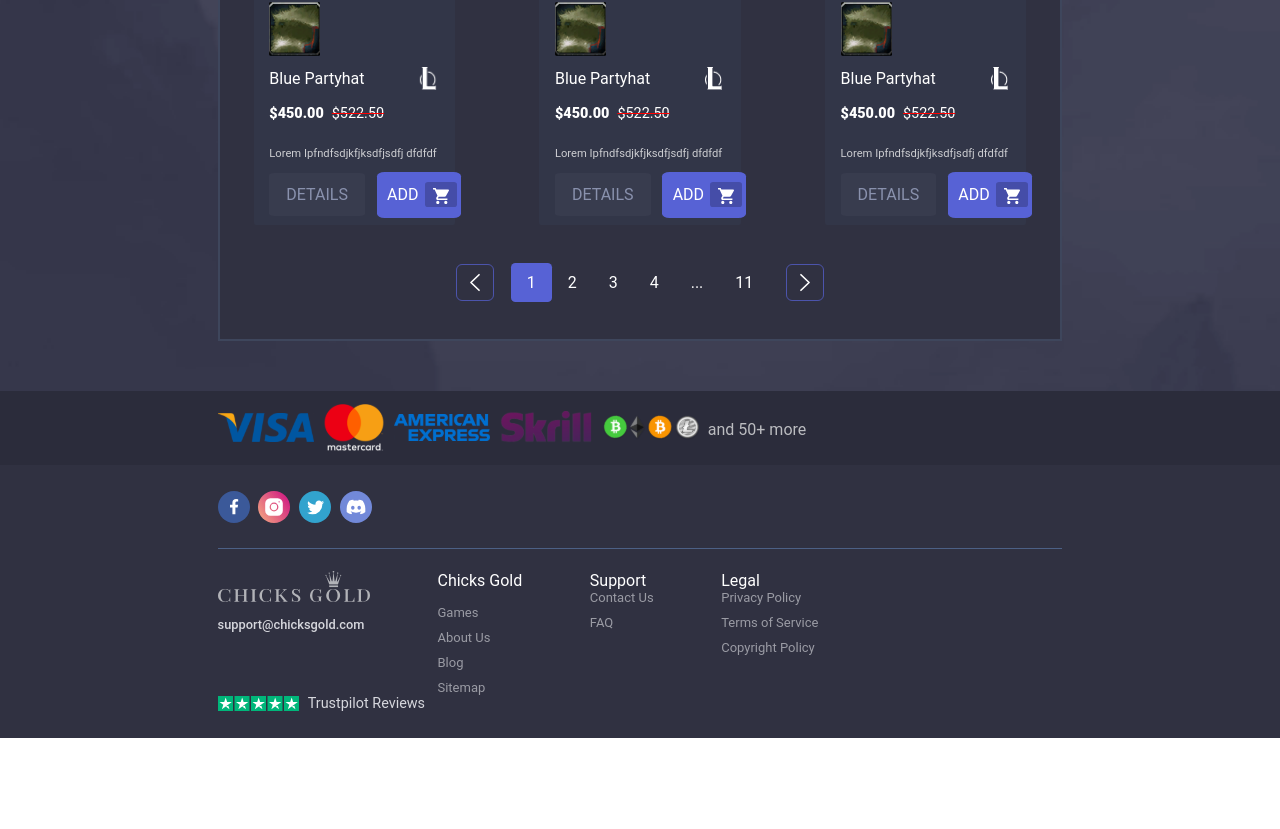
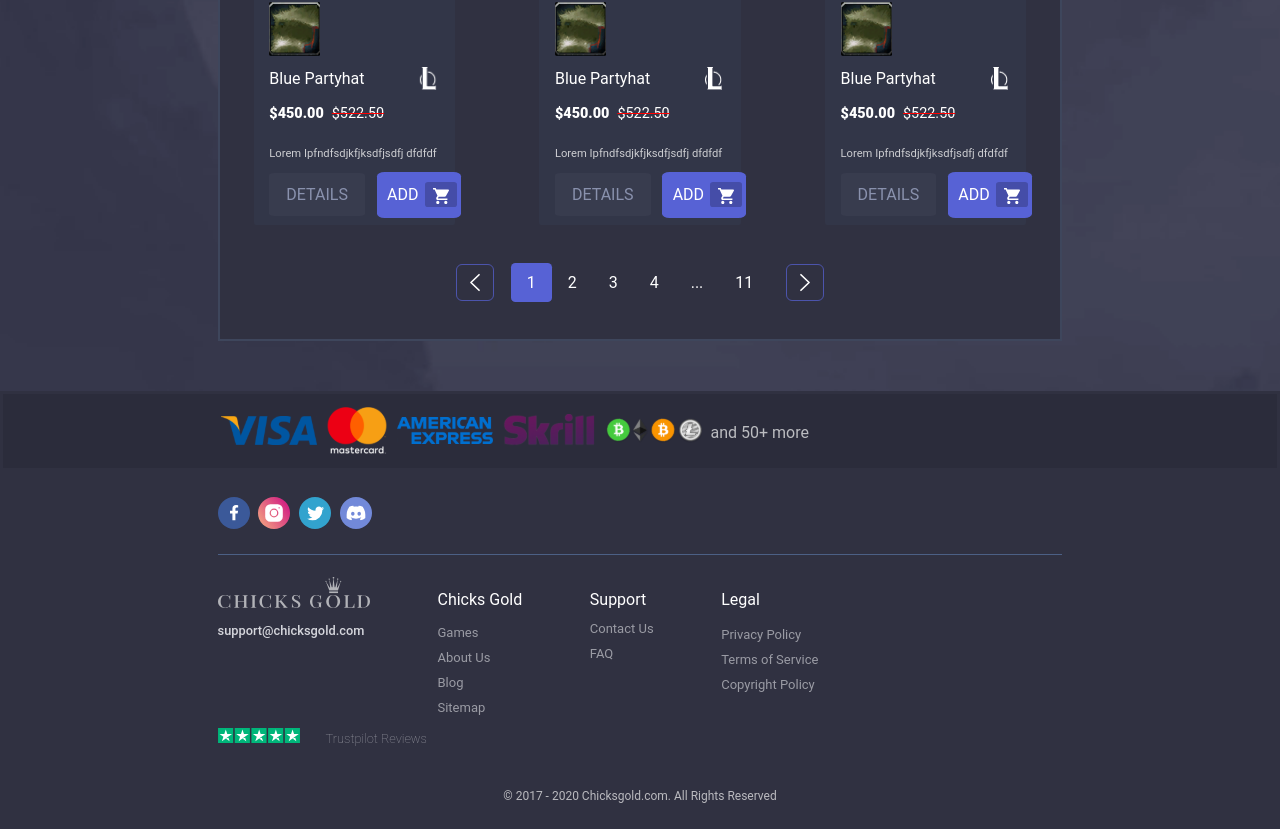
Before and after one commit to Softx0/FrontendChallenge, a React (Vite) app: page / in a window 1280 px wide. Shown: the part 1654-2483 px from the top of the page. Before the commit the page ends 2392 px from the top, so only its background shows below. Built offline with nearby package versions, Linux system fonts and the light colour scheme.

Commit message:
feat: finish footer

```diff
--- a/src/pages/CondimentumConsectetur/CondimentumConsectetur.tsx
+++ b/src/pages/CondimentumConsectetur/CondimentumConsectetur.tsx
@@ -150,7 +150,7 @@
                             <span className='generic-text-footer footer-email'>support@chicksgold.com</span>
                         </div>
 
-                        <div className="container-footer-columns-list">
+                        <div className="container-footer-columns-list special-container">
                             <span className='generic-text title-column'>
                                 Chicks Gold
                             </span>
@@ -162,8 +162,8 @@
                             </ul>
                         </div>
 
-                        <div className="container-footer-columns-list">
-                            <span className='generic-text title-second-column'>
+                        <div className="container-footer-columns-list special-container">
+                            <span className='generic-text  title-column'>
                                 Support
                             </span>
                             <ul>
@@ -172,8 +172,8 @@
                             </ul>
                         </div>
 
-                        <div className="container-footer-columns-list">
-                            <span className='generic-text title-second-column'>
+                        <div className="container-footer-columns-list special-container">
+                            <span className='generic-text title-column'>
                                 Legal
                             </span>
                             <ul>
@@ -183,11 +183,23 @@
                             </ul>
                         </div>
 
-                        <div className="container-footer-last-column">
-                            <img src={StartSVG} className='start-icon'/>
-                            <span className='generic-text-footer footer-title-reviews'>Trustpilot Reviews</span>
+                        <div className="container-footer-last-column special-container">
+                            <div>
+                                <img src={StartSVG} className='start-icon' />
+                            </div>
+
+                            <div>
+                                <span className='footer-title-reviews'>Trustpilot Reviews</span>
+                            </div>
+
                         </div>
 
+                    </div>
+
+                    <div className='container-all-rights-reserved'>
+                        <span className='label-all-rights-reserved'>
+                            © 2017 - 2020 Chicksgold.com. All Rights Reserved
+                        </span>
                     </div>
                 </div>
 
--- a/src/pages/CondimentumConsectetur/styles/CondimentumConsecteturStyles.css
+++ b/src/pages/CondimentumConsectetur/styles/CondimentumConsecteturStyles.css
@@ -118,6 +118,7 @@
   align-items: center;
   background-color: #2b2c3b;
   padding: 1% 17% 0.8% 17%;
+  border: 3px solid #303141;
 }
 
 .container-social-media-icons {
@@ -247,14 +248,16 @@
   font-family: Roboto;
 }
 
+.special-container {
+  margin-top: 1.6%;
+}
+
 .container-footer-last-column {
   display: flex;
-  align-items: start;
+  align-items: center;
+  justify-content: flex-start;
+  flex-wrap: wrap;
   flex-direction: row;
-  justify-content: flex-start;
-  align-items: center;
-  flex-wrap: wrap;
-  gap: 4%;
 }
 
 .footer-company-logo {
@@ -274,11 +277,25 @@
 }
 
 .start-icon {
-  width: 36%;
+  width: 76%;
 }
 
 .footer-title-reviews {
-  color: #d6d7dd;
-  font-size: 0.9rem;
+  color: #9a9ba4;
+  font-size: 0.8rem;
+  font-weight: 100;
   font-family: Roboto;
 }
+
+.container-all-rights-reserved {
+  display: flex;
+  justify-content: center;
+  align-items: center;
+  margin-top: 5%;
+}
+
+.label-all-rights-reserved {
+  font-family: Roboto;
+  color: #bababf;
+  font-size: 0.75rem;
+}
```
